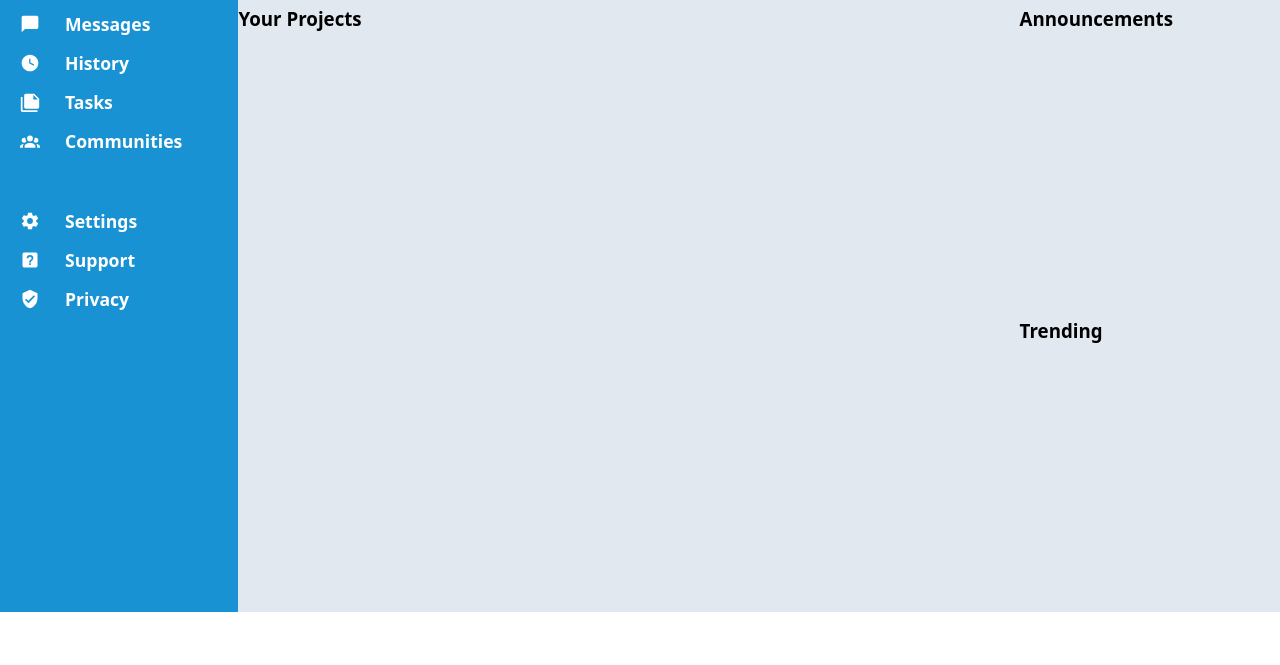
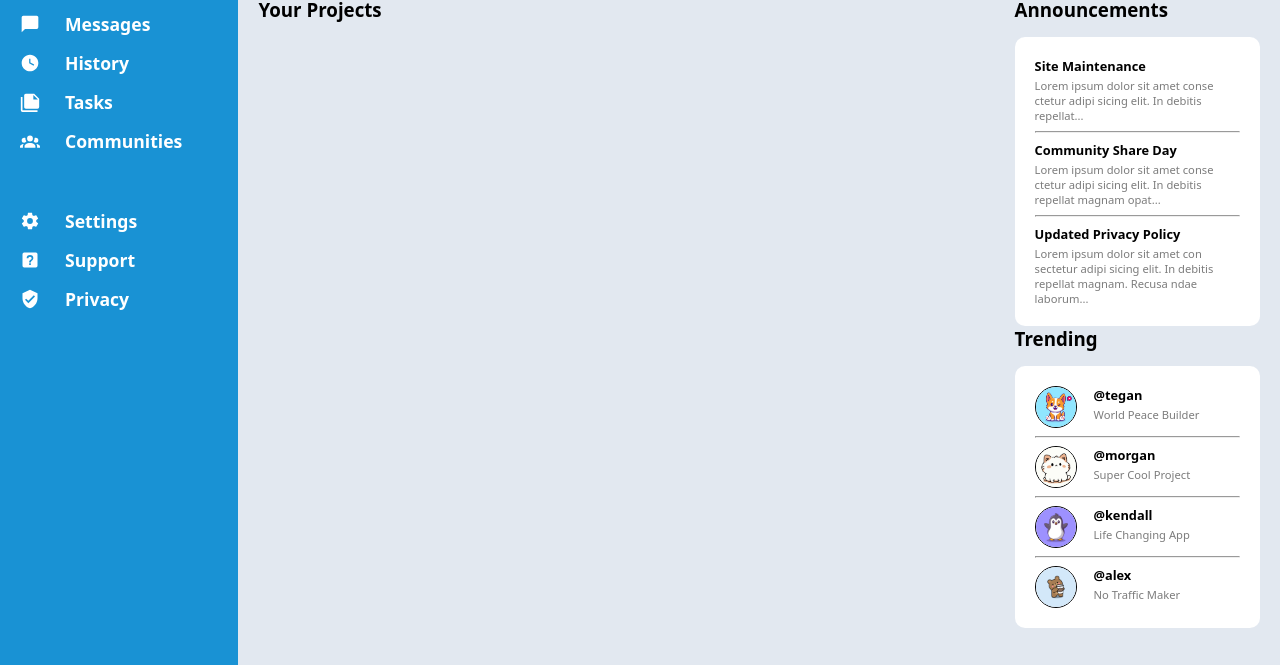
Before and after one commit to kyle2burt/admin-dashboard, a plain HTML site: page index.html in a window 1280 px wide. Shown: the part 188-853 px from the top of the page. Before the commit the page ends 800 px from the top, so only its background shows below. Drawn offline with Linux system fonts and the light colour scheme.

Commit message:
Add layout for announcements and trending

```diff
--- a/index.html
+++ b/index.html
@@ -67,9 +67,65 @@
             </div>
             <div class="announcements">
                 <h3>Announcements</h3>
+                <div class="container">
+                    <div class="announce-post">
+                        <h4>Site Maintenance</h4>
+                        <p>
+                            Lorem ipsum dolor sit amet conse ctetur adipi sicing elit. In debitis repellat...
+                        </p>
+                    </div>
+                    <hr>
+                    <div class="announce-post">
+                        <h4>Community Share Day</h4>
+                        <p>
+                            Lorem ipsum dolor sit amet conse ctetur adipi sicing elit. In debitis repellat magnam opat...
+                        </p>
+                    </div>
+                    <hr>
+                    <div class="announce-post">
+                        <h4>Updated Privacy Policy</h4>
+                        <p>
+                            Lorem ipsum dolor sit amet con sectetur adipi sicing elit. In debitis repellat magnam. Recusa
+                            ndae laborum...
+                        </p>
+                    </div>
+                </div>
             </div>
             <div class="trending">
                 <h3>Trending</h3>
+                <div class="container">
+                    <div class="trend-post">
+                        <img class="profile-picture" src="./images/corgi.jpg" width="40px">
+                        <div>
+                            <h4>@tegan</h4>
+                            <p>World Peace Builder</p>
+                        </div>
+                    </div>
+                    <hr>
+                    <div class="trend-post">
+                        <img class="profile-picture" src="./images/cat.jpg" width="40px">
+                        <div>
+                            <h4>@morgan</h4>
+                            <p>Super Cool Project</p>
+                        </div>
+                    </div>
+                    <hr>
+                    <div class="trend-post">
+                        <img class="profile-picture" src="./images/penguin.jpg" width="40px">
+                        <div>
+                            <h4>@kendall</h4>
+                            <p>Life Changing App</p>
+                        </div>
+                    </div>
+                    <hr>
+                    <div class="trend-post">
+                        <img class="profile-picture" src="./images/bear.jpg" width="40px">
+                        <div>
+                            <h4>@alex</h4>
+                            <p>No Traffic Maker</p>
+                        </div>
+                    </div>
+                </div>
             </div>
         </div>
     </div>
--- a/styles.css
+++ b/styles.css
@@ -1,5 +1,6 @@
 :root {
     --light-background: #e2e8f0;
+    --light-text: #7c7c7c;
     --cool-blue: #1992d4;
 }
 body {
@@ -110,7 +111,35 @@ body {
     background-color: var(--light-background);
     display: grid;
     grid-template: 1fr 1fr / 3fr 1fr;
+    column-gap: 20px;
+    padding: 10px 20px;
+}
+.main h3 {
+    margin: 0 0 15px;
 }
 .projects {
     grid-row: 1 / 3;
 }
+.container {
+    padding: 20px;
+    background-color: white;
+    border-radius: 10px;
+}
+.container h4 {
+    font-size: .8rem;
+    padding-bottom: 3px;
+    font-weight: 700;
+}
+.container p {
+    color: var(--light-text);
+    font-size: .7rem;
+}
+.container h4,
+.container p {
+    margin: 0;
+}
+.trend-post {
+    display: grid;
+    grid-template-columns: 1fr 3fr;
+    column-gap: 10px;
+}
```
Also changed, not shown: images/bear.jpg (added), images/corgi.jpg (added), images/penguin.jpg (added).
